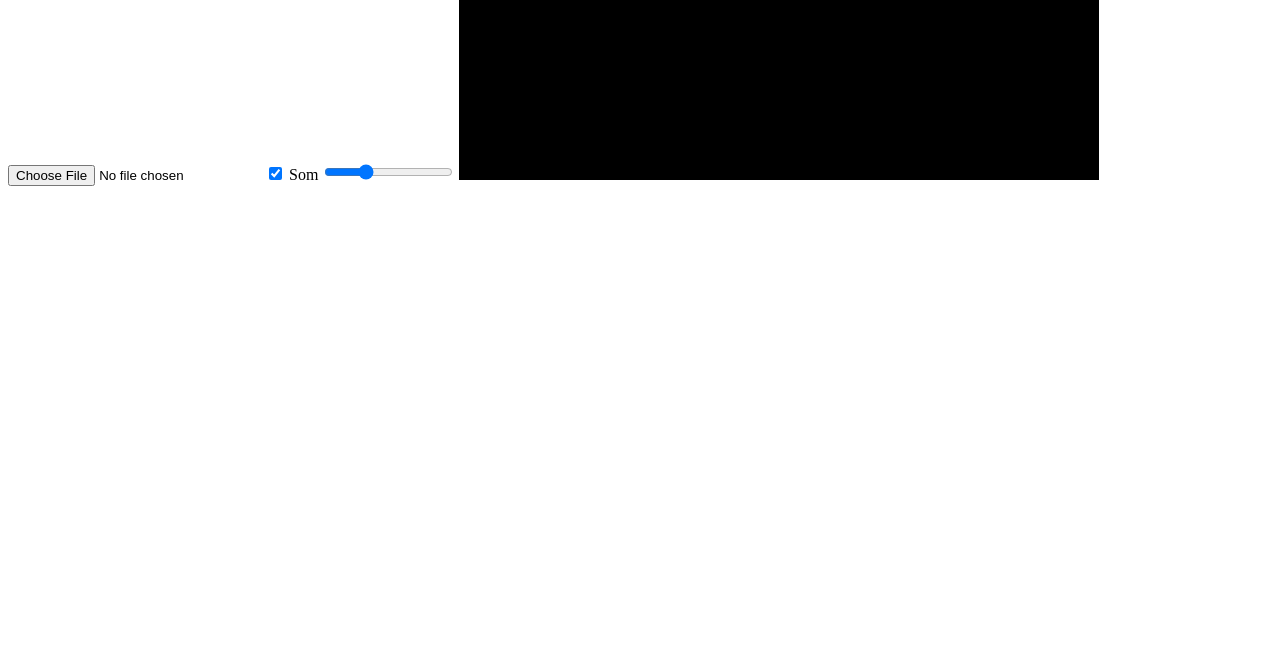
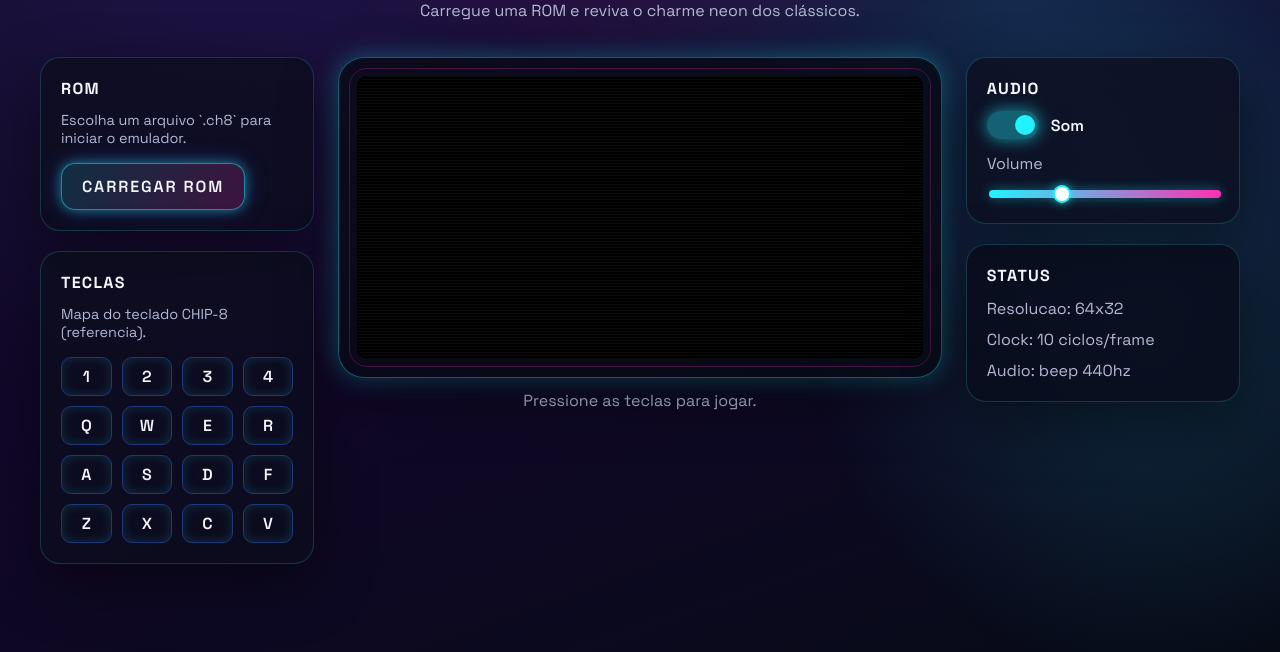
Before and after one commit to felprangel/chip8-js, a plain HTML site: page index.html in a window 1280 px wide. Shown: the part 148-800 px from the top of the page. Drawn offline with Linux system fonts and the light colour scheme.

Commit message:
adiciona visuais

```diff
--- a/index.html
+++ b/index.html
@@ -4,15 +4,88 @@
     <meta charset="UTF-8" />
     <meta name="viewport" content="width=device-width, initial-scale=1" />
     <title>Chip8</title>
+    <link rel="preconnect" href="https://fonts.googleapis.com" />
+    <link rel="preconnect" href="https://fonts.gstatic.com" crossorigin />
+    <link
+      href="https://fonts.googleapis.com/css2?family=Press+Start+2P&family=Space+Grotesk:wght@400;500;600;700&display=swap"
+      rel="stylesheet"
+    />
+    <link rel="stylesheet" href="./styles.css" />
   </head>
   <body>
-    <input type="file" id="romInput" />
-    <label>
-      <input type="checkbox" id="soundToggle" checked />
-      Som
-    </label>
-    <input type="range" id="soundVolume" min="0" max="100" value="30" />
-    <canvas id="display" width="640" height="320"></canvas>
+    <div class="page-glow"></div>
+    <main class="app">
+      <header class="hero">
+        <p class="hero-kicker">Emulador Arcade</p>
+        <h1 class="hero-title">CHIP-8</h1>
+        <p class="hero-subtitle">
+          Carregue uma ROM e reviva o charme neon dos clássicos.
+        </p>
+      </header>
+
+      <section class="layout">
+        <aside class="panel panel-left">
+          <div class="card">
+            <h2 class="card-title">ROM</h2>
+            <p class="card-desc">
+              Escolha um arquivo `.ch8` para iniciar o emulador.
+            </p>
+            <label class="file-button" for="romInput">
+              Carregar ROM
+            </label>
+            <input type="file" id="romInput" class="file-input" />
+          </div>
+
+          <div class="card">
+            <h2 class="card-title">Teclas</h2>
+            <p class="card-desc">Mapa do teclado CHIP-8 (referencia).</p>
+            <div class="key-grid">
+              <span>1</span><span>2</span><span>3</span><span>4</span>
+              <span>Q</span><span>W</span><span>E</span><span>R</span>
+              <span>A</span><span>S</span><span>D</span><span>F</span>
+              <span>Z</span><span>X</span><span>C</span><span>V</span>
+            </div>
+          </div>
+        </aside>
+
+        <div class="display-wrap">
+          <div class="display-frame">
+            <canvas id="display" width="640" height="320"></canvas>
+          </div>
+          <p class="display-note">Pressione as teclas para jogar.</p>
+        </div>
+
+        <aside class="panel panel-right">
+          <div class="card">
+            <h2 class="card-title">Audio</h2>
+            <div class="toggle-row">
+              <label class="toggle">
+                <input type="checkbox" id="soundToggle" checked />
+                <span class="toggle-track"></span>
+                <span class="toggle-label">Som</span>
+              </label>
+            </div>
+            <label class="slider-label" for="soundVolume">Volume</label>
+            <input
+              type="range"
+              id="soundVolume"
+              min="0"
+              max="100"
+              value="30"
+            />
+          </div>
+
+          <div class="card status-card">
+            <h2 class="card-title">Status</h2>
+            <ul class="status-list">
+              <li>Resolucao: 64x32</li>
+              <li>Clock: 10 ciclos/frame</li>
+              <li>Audio: beep 440hz</li>
+            </ul>
+          </div>
+        </aside>
+      </section>
+    </main>
 
     <script src="./chip8.js"></script>
   </body>
--- /dev/null
+++ b/styles.css
@@ -0,0 +1,366 @@
+ :root {
+  color-scheme: dark;
+  --bg-1: #0a0b1b;
+  --bg-2: #12072b;
+  --bg-3: #070b16;
+  --neon-cyan: #21f2ff;
+  --neon-magenta: #ff2fb3;
+  --neon-blue: #3d7bff;
+  --text-main: #f4f6ff;
+  --text-muted: #b3b9d4;
+  --card: rgba(12, 14, 30, 0.76);
+  --card-border: rgba(63, 245, 255, 0.18);
+  --glow: 0 0 12px rgba(33, 242, 255, 0.45),
+    0 0 24px rgba(61, 123, 255, 0.25);
+  --shadow: 0 20px 60px rgba(0, 0, 0, 0.45);
+}
+
+*,
+*::before,
+*::after {
+  box-sizing: border-box;
+}
+
+body {
+  margin: 0;
+  min-height: 100vh;
+  font-family: "Space Grotesk", system-ui, sans-serif;
+  color: var(--text-main);
+  background: radial-gradient(1200px 800px at 20% 10%, #1f1448 0%, transparent 60%),
+    radial-gradient(900px 600px at 80% 20%, #142b4d 0%, transparent 55%),
+    linear-gradient(160deg, var(--bg-1) 0%, var(--bg-2) 45%, var(--bg-3) 100%);
+  display: flex;
+  justify-content: center;
+  padding: 40px 24px 80px;
+}
+
+.page-glow {
+  position: fixed;
+  inset: 0;
+  background: radial-gradient(600px 300px at 50% 0%, rgba(255, 47, 179, 0.2), transparent 70%),
+    radial-gradient(500px 500px at 90% 60%, rgba(33, 242, 255, 0.15), transparent 70%);
+  pointer-events: none;
+  z-index: 0;
+}
+
+.app {
+  position: relative;
+  z-index: 1;
+  width: min(1200px, 100%);
+  display: grid;
+  gap: 28px;
+}
+
+.hero {
+  text-align: center;
+  padding: 8px 12px 0;
+}
+
+.hero-kicker {
+  text-transform: uppercase;
+  letter-spacing: 0.3em;
+  font-size: 0.7rem;
+  color: var(--text-muted);
+  margin: 0 0 12px;
+}
+
+.hero-title {
+  font-family: "Press Start 2P", "Space Grotesk", sans-serif;
+  font-size: clamp(2.2rem, 5vw, 3.6rem);
+  margin: 0 0 16px;
+  color: var(--text-main);
+  text-shadow: 0 0 12px rgba(33, 242, 255, 0.6),
+    0 0 24px rgba(255, 47, 179, 0.5);
+}
+
+.hero-subtitle {
+  margin: 0;
+  color: var(--text-muted);
+  font-size: 1rem;
+}
+
+.layout {
+  display: grid;
+  grid-template-columns: minmax(220px, 1fr) minmax(0, 2.2fr) minmax(220px, 1fr);
+  gap: 24px;
+  align-items: start;
+}
+
+.panel {
+  display: grid;
+  gap: 20px;
+}
+
+.card {
+  background: var(--card);
+  border: 1px solid var(--card-border);
+  border-radius: 20px;
+  padding: 20px;
+  box-shadow: var(--shadow);
+  backdrop-filter: blur(12px);
+  position: relative;
+  overflow: hidden;
+}
+
+.card::after {
+  content: "";
+  position: absolute;
+  inset: 0;
+  background: linear-gradient(120deg, rgba(33, 242, 255, 0.08), transparent 60%);
+  opacity: 0;
+  transition: opacity 0.3s ease;
+  pointer-events: none;
+}
+
+.card:hover::after {
+  opacity: 1;
+}
+
+.card-title {
+  margin: 0 0 12px;
+  font-size: 1rem;
+  letter-spacing: 0.08em;
+  text-transform: uppercase;
+}
+
+.card-desc {
+  margin: 0 0 16px;
+  color: var(--text-muted);
+  font-size: 0.9rem;
+}
+
+.file-input {
+  position: absolute;
+  opacity: 0;
+  pointer-events: none;
+}
+
+.file-button {
+  display: inline-flex;
+  align-items: center;
+  justify-content: center;
+  padding: 12px 20px;
+  border-radius: 14px;
+  background: linear-gradient(120deg, rgba(33, 242, 255, 0.15), rgba(255, 47, 179, 0.2));
+  border: 1px solid rgba(33, 242, 255, 0.5);
+  color: var(--text-main);
+  text-transform: uppercase;
+  font-weight: 600;
+  letter-spacing: 0.12em;
+  cursor: pointer;
+  transition: transform 0.2s ease, box-shadow 0.2s ease;
+  box-shadow: var(--glow);
+}
+
+.file-button:hover,
+.file-button:focus-visible {
+  transform: translateY(-2px) scale(1.02);
+  box-shadow: 0 0 20px rgba(33, 242, 255, 0.7),
+    0 0 40px rgba(255, 47, 179, 0.45);
+}
+
+.key-grid {
+  display: grid;
+  grid-template-columns: repeat(4, 1fr);
+  gap: 10px;
+}
+
+.key-grid span {
+  display: grid;
+  place-items: center;
+  padding: 8px 0;
+  border-radius: 10px;
+  border: 1px solid rgba(61, 123, 255, 0.4);
+  color: var(--text-main);
+  font-weight: 600;
+  box-shadow: inset 0 0 12px rgba(33, 242, 255, 0.15);
+}
+
+.display-wrap {
+  display: grid;
+  gap: 12px;
+  justify-items: center;
+}
+
+.display-frame {
+  position: relative;
+  padding: 18px;
+  border-radius: 26px;
+  background: rgba(8, 10, 22, 0.8);
+  border: 1px solid rgba(33, 242, 255, 0.35);
+  box-shadow: var(--shadow), 0 0 25px rgba(33, 242, 255, 0.35);
+}
+
+.display-frame::before {
+  content: "";
+  position: absolute;
+  inset: 10px;
+  border-radius: 18px;
+  border: 1px solid rgba(255, 47, 179, 0.25);
+  pointer-events: none;
+}
+
+.display-frame::after {
+  content: "";
+  position: absolute;
+  inset: 18px;
+  border-radius: 14px;
+  background-image: repeating-linear-gradient(
+    to bottom,
+    rgba(255, 255, 255, 0.04),
+    rgba(255, 255, 255, 0.04) 1px,
+    transparent 1px,
+    transparent 3px
+  );
+  mix-blend-mode: screen;
+  pointer-events: none;
+}
+
+#display {
+  width: min(800px, 100%);
+  height: auto;
+  display: block;
+  border-radius: 10px;
+  image-rendering: pixelated;
+  background: #000;
+  box-shadow: inset 0 0 30px rgba(33, 242, 255, 0.15);
+}
+
+.display-note {
+  margin: 0;
+  color: var(--text-muted);
+}
+
+.toggle-row {
+  display: flex;
+  align-items: center;
+  gap: 12px;
+}
+
+.toggle {
+  display: inline-flex;
+  align-items: center;
+  gap: 12px;
+  cursor: pointer;
+}
+
+.toggle input {
+  display: none;
+}
+
+.toggle-track {
+  width: 52px;
+  height: 28px;
+  background: rgba(90, 98, 140, 0.4);
+  border-radius: 999px;
+  position: relative;
+  transition: background 0.2s ease, box-shadow 0.2s ease;
+  box-shadow: inset 0 0 12px rgba(0, 0, 0, 0.4);
+}
+
+.toggle-track::after {
+  content: "";
+  position: absolute;
+  width: 20px;
+  height: 20px;
+  border-radius: 50%;
+  top: 4px;
+  left: 4px;
+  background: #c5ccff;
+  transition: transform 0.2s ease, background 0.2s ease;
+}
+
+.toggle input:checked + .toggle-track {
+  background: rgba(33, 242, 255, 0.35);
+  box-shadow: 0 0 16px rgba(33, 242, 255, 0.6);
+}
+
+.toggle input:checked + .toggle-track::after {
+  transform: translateX(24px);
+  background: var(--neon-cyan);
+}
+
+.toggle-label {
+  font-weight: 600;
+}
+
+.slider-label {
+  display: block;
+  margin: 14px 0 8px;
+  color: var(--text-muted);
+}
+
+input[type="range"] {
+  width: 100%;
+  appearance: none;
+  background: transparent;
+}
+
+input[type="range"]::-webkit-slider-runnable-track {
+  height: 8px;
+  border-radius: 999px;
+  background: linear-gradient(90deg, var(--neon-cyan), var(--neon-magenta));
+  box-shadow: 0 0 12px rgba(33, 242, 255, 0.4);
+}
+
+input[type="range"]::-webkit-slider-thumb {
+  appearance: none;
+  width: 18px;
+  height: 18px;
+  border-radius: 50%;
+  background: #fff;
+  border: 2px solid var(--neon-cyan);
+  margin-top: -5px;
+  box-shadow: 0 0 10px rgba(33, 242, 255, 0.6);
+}
+
+input[type="range"]::-moz-range-track {
+  height: 8px;
+  border-radius: 999px;
+  background: linear-gradient(90deg, var(--neon-cyan), var(--neon-magenta));
+}
+
+input[type="range"]::-moz-range-thumb {
+  width: 18px;
+  height: 18px;
+  border-radius: 50%;
+  background: #fff;
+  border: 2px solid var(--neon-cyan);
+}
+
+.status-card {
+  background: rgba(9, 12, 28, 0.85);
+}
+
+.status-list {
+  list-style: none;
+  padding: 0;
+  margin: 0;
+  color: var(--text-muted);
+  display: grid;
+  gap: 10px;
+}
+
+@media (max-width: 1080px) {
+  .layout {
+    grid-template-columns: 1fr;
+  }
+
+  .display-frame {
+    order: -1;
+  }
+}
+
+@media (max-width: 600px) {
+  body {
+    padding: 28px 16px 60px;
+  }
+
+  .hero-title {
+    font-size: 2rem;
+  }
+
+  .card {
+    padding: 16px;
+  }
+}
```
